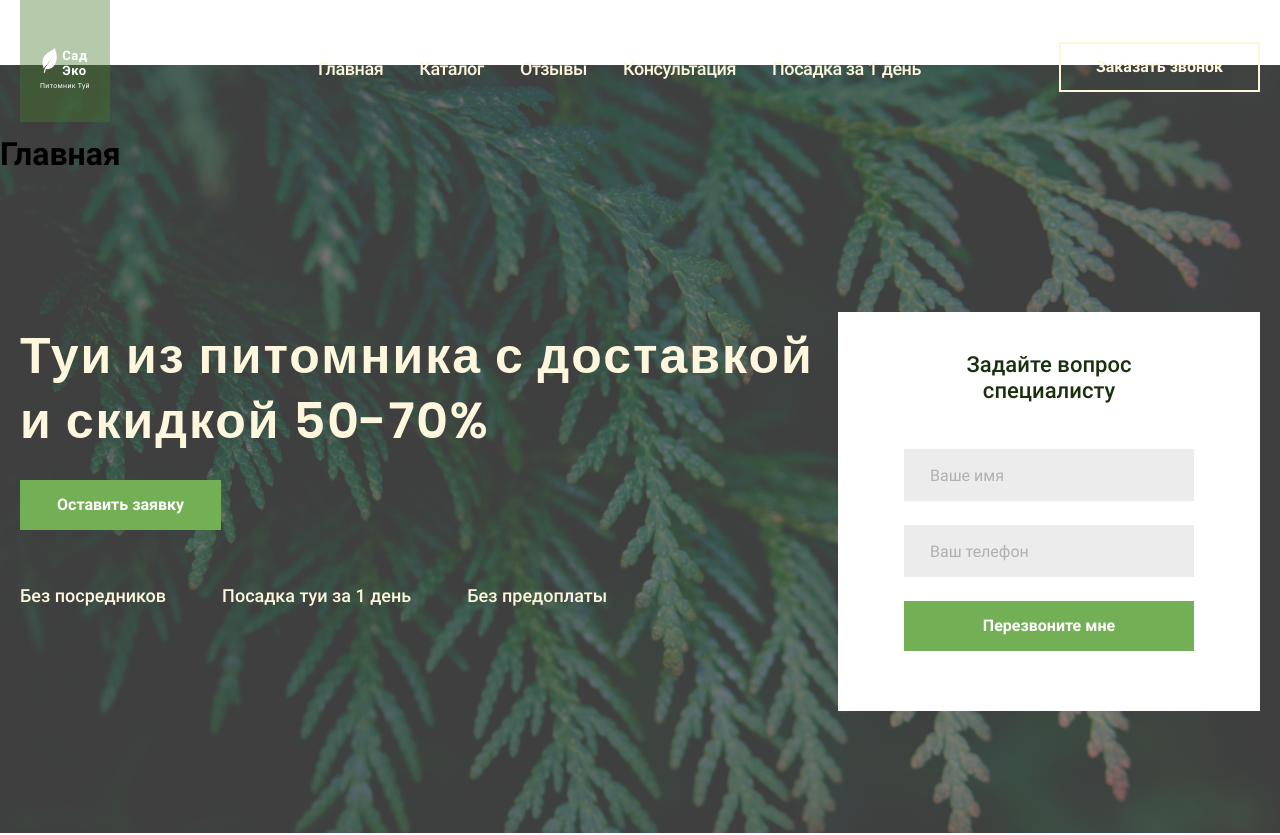
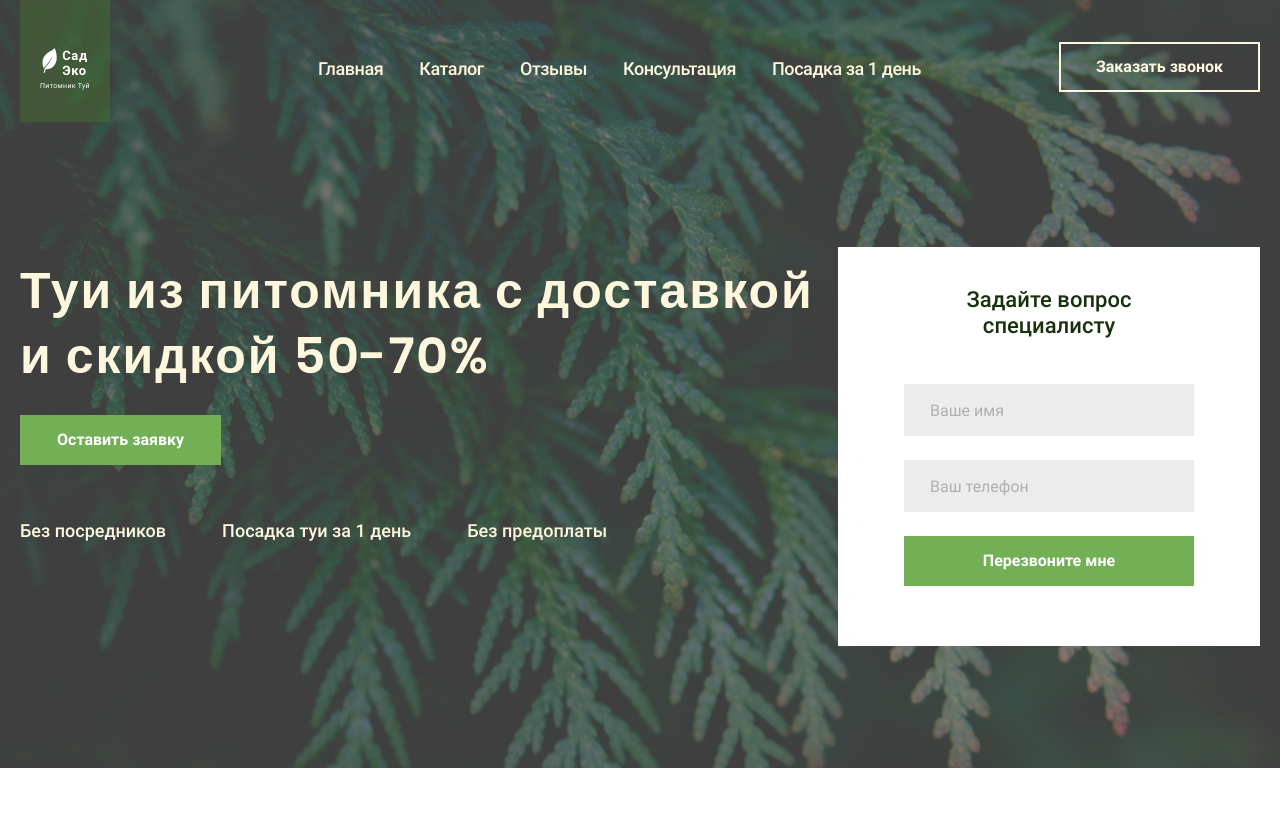
Before and after one commit to IlyaPridanov/tui-react, a React (Create React App) app: page / in a window 1280 px wide. Shown: the top 835 px of the page. Built offline with nearby package versions, Linux system fonts and the light colour scheme.

Commit message:
feat: MPA

```diff
--- a/src/App.js
+++ b/src/App.js
@@ -1,12 +1,7 @@
 import './sass/App.scss';
 import Header from './header/Header';
 import Footer from './footer/Footer';
-import MainBlock from './main-page/MainBlock';
-import GalleryMain from './main-page/GalleryMain';
-import CatalogMain from './main-page/CatalogMain';
-import QuestionsMain from './main-page/QuestionsMain';
-import ServicesMain from './main-page/ServicesMain';
-import CommentMain from './main-page/CommentMain';
+
 import Main from './Main';
 import Catalog from './Catalog';
 import OneDay from './OneDay';
@@ -18,7 +13,16 @@ function App() {
   return (
     <>
       <Header/>
+      <main>
         <BrowserRouter>
+          {/* <nav>
+            <li><Link to="/">Главная</Link></li>
+            <li><Link to="/catalog">Каталог</Link></li>
+            <li><Link to="/oneday">Отзывы</Link></li>
+            <li><Link to="/reviews">Консультация</Link></li>
+            <li><Link to="/consultation">Посадка за 1 день</Link></li>
+
+          </nav> */}
           <Routes>
             <Route path="/" element = {<Main/>}></Route>
             <Route path="/catalog" element = {<Catalog/>}></Route>
@@ -28,13 +32,6 @@ function App() {
             <Route path="*" element = {<Consultation/>}></Route>
           </Routes>
         </BrowserRouter>
-      <main>
-        <MainBlock/>
-        <GalleryMain/>
-        <CatalogMain/>
-        <QuestionsMain/>
-        <ServicesMain/>
-        <CommentMain/>
       </main>
       <Footer/>
     </>
--- a/src/Main.js
+++ b/src/Main.js
@@ -1,6 +1,20 @@
+import MainBlock from './main-page/MainBlock';
+import GalleryMain from './main-page/GalleryMain';
+import CatalogMain from './main-page/CatalogMain';
+import QuestionsMain from './main-page/QuestionsMain';
+import ServicesMain from './main-page/ServicesMain';
+import CommentMain from './main-page/CommentMain';
+
 function Main () {
   return (
-    <h1>Главная</h1>
+    <>
+      <MainBlock/>
+      <GalleryMain/>
+      <CatalogMain/>
+      <QuestionsMain/>
+      <ServicesMain/>
+      <CommentMain/>
+    </>
   )
 }
 
--- a/src/header/Nav.js
+++ b/src/header/Nav.js
@@ -1,3 +1,5 @@
+// import { Link } from 'react-router-dom';
+
 const navData = [
   { "link": "/", "text": "Главная"},
   { "link": "/catalog", "text": "Каталог"},
@@ -8,6 +10,7 @@ const navData = [
 
 function Nav () {
   const listItem = navData.map(item=><li key={item.link} className="nav__item"><a href={item.link} className="nav__link">{item.text}</a></li>)
+  // const listItem = navData.map(item=><li key={item.link} className="nav__item"><Link to={item.link} className="nav__link">{item.text}</Link></li>)
 
   return (
     <nav className="nav nav--inactive js-nav-header">
```
Lines whose indentation alone changed are shown as unchanged.
